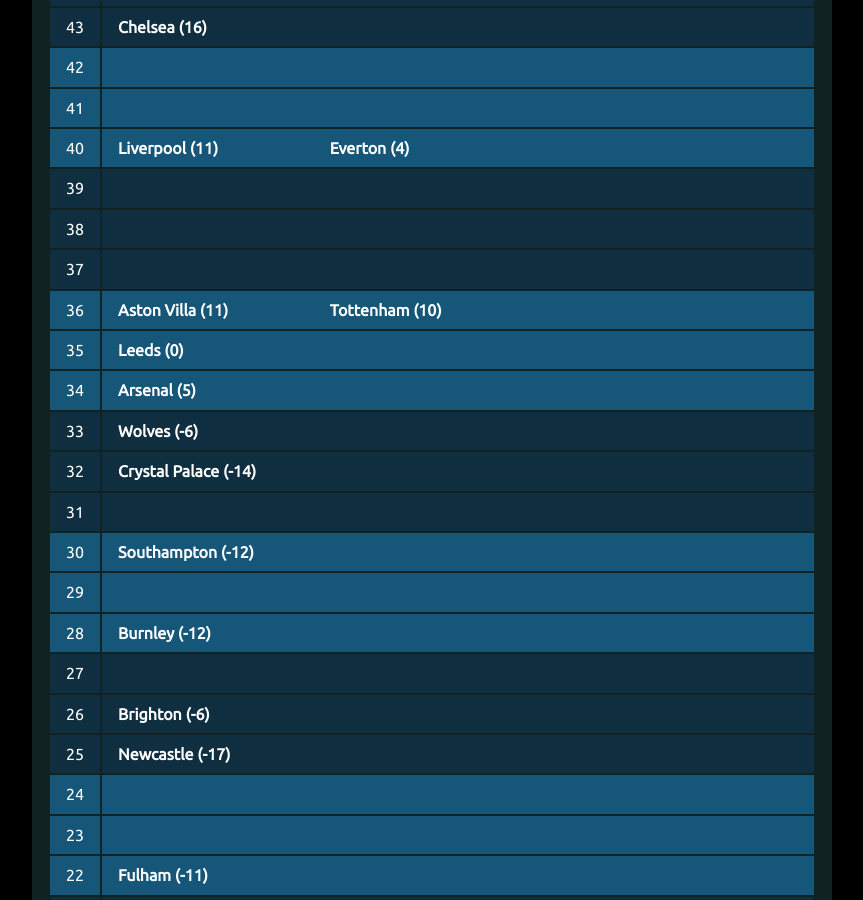
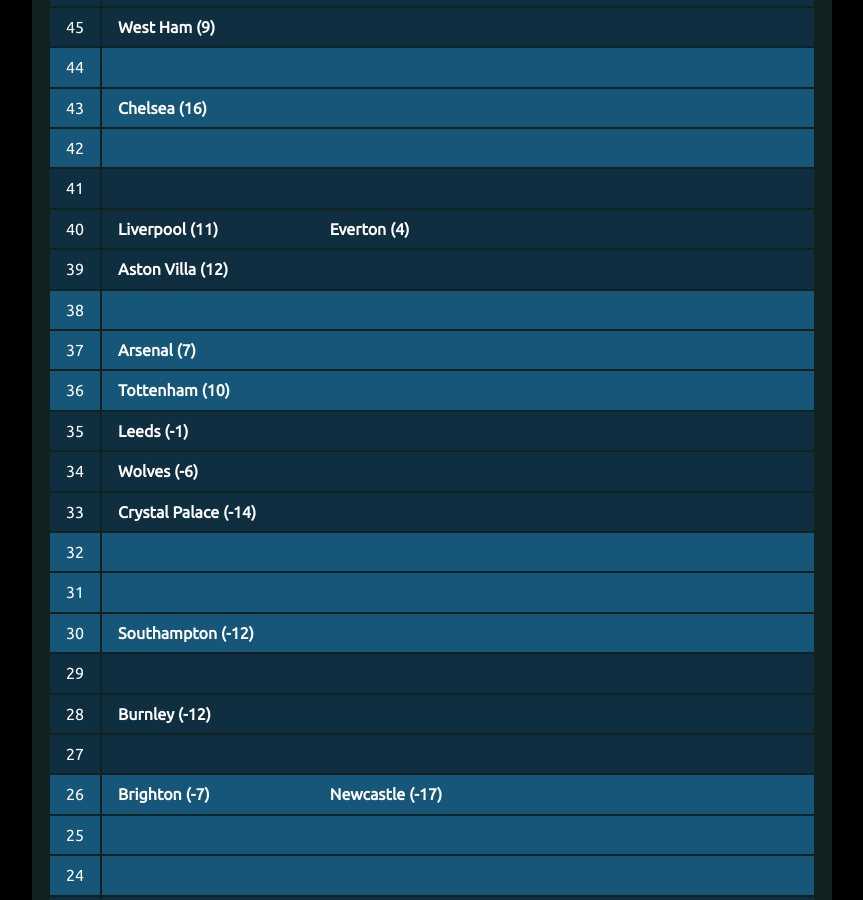
Before and after one commit to muru/muru.github.io, a Jekyll site: the page built from resources.md, in a window 1280 px wide and 900 px high, scrolled down 2522 px. Shown: the whole window, without its empty margins (208-1071 px from the left). Built offline with Jekyll 4.4.1, drawn with Linux system fonts in a browser that asks for light colours; some of the changed text lies outside the part shown.

Commit message:
updated cann-table: Mon  1 Mar 00:04:22 JST 2021

```diff
--- a/cann-table.html
+++ b/cann-table.html
@@ -1,17 +1,27 @@
 <table id="cann-table">
 <thead> <th> Pts </th> <th> Clubs (GD) </th> </thead>
 	<tr class="cann-row-1">
-		<td class="cann-point"> 60 </td>
+		<td class="cann-point"> 62 </td>
 		<td class="cann-clubs">
-			<span class="club-name"> Man City (35) </span>
+			<span class="club-name"> Man City (36) </span>
 		</td>
  	</tr>
 	<tr class="cann-row-1">
+		<td class="cann-point"> 61 </td>
+		<td class="cann-clubs">
+		</td>
+ 	</tr>
+	<tr class="cann-row-1">
+		<td class="cann-point"> 60 </td>
+		<td class="cann-clubs">
+		</td>
+ 	</tr>
+	<tr class="cann-row-2">
 		<td class="cann-point"> 59 </td>
 		<td class="cann-clubs">
 		</td>
  	</tr>
-	<tr class="cann-row-1">
+	<tr class="cann-row-2">
 		<td class="cann-point"> 58 </td>
 		<td class="cann-clubs">
 		</td>
@@ -21,12 +31,12 @@
 		<td class="cann-clubs">
 		</td>
  	</tr>
-	<tr class="cann-row-2">
+	<tr class="cann-row-1">
 		<td class="cann-point"> 56 </td>
 		<td class="cann-clubs">
 		</td>
  	</tr>
-	<tr class="cann-row-2">
+	<tr class="cann-row-1">
 		<td class="cann-point"> 55 </td>
 		<td class="cann-clubs">
 		</td>
@@ -36,12 +46,12 @@
 		<td class="cann-clubs">
 		</td>
  	</tr>
-	<tr class="cann-row-1">
+	<tr class="cann-row-2">
 		<td class="cann-point"> 53 </td>
 		<td class="cann-clubs">
 		</td>
  	</tr>
-	<tr class="cann-row-1">
+	<tr class="cann-row-2">
 		<td class="cann-point"> 52 </td>
 		<td class="cann-clubs">
 		</td>
@@ -51,16 +61,16 @@
 		<td class="cann-clubs">
 		</td>
  	</tr>
-	<tr class="cann-row-2">
+	<tr class="cann-row-1">
 		<td class="cann-point"> 50 </td>
 		<td class="cann-clubs">
 		</td>
  	</tr>
-	<tr class="cann-row-2">
+	<tr class="cann-row-1">
 		<td class="cann-point"> 49 </td>
 		<td class="cann-clubs">
 			<span class="club-name"> Man Utd (21) </span>
-			<span class="club-name"> Leicester (17) </span>
+			<span class="club-name"> Leicester (15) </span>
 		</td>
  	</tr>
 	<tr class="cann-row-1">
@@ -68,28 +78,28 @@
 		<td class="cann-clubs">
 		</td>
  	</tr>
-	<tr class="cann-row-1">
+	<tr class="cann-row-2">
 		<td class="cann-point"> 47 </td>
 		<td class="cann-clubs">
 		</td>
  	</tr>
-	<tr class="cann-row-1">
+	<tr class="cann-row-2">
 		<td class="cann-point"> 46 </td>
 		<td class="cann-clubs">
-			<span class="club-name"> West Ham (10) </span>
 		</td>
  	</tr>
 	<tr class="cann-row-2">
 		<td class="cann-point"> 45 </td>
 		<td class="cann-clubs">
+			<span class="club-name"> West Ham (9) </span>
 		</td>
  	</tr>
-	<tr class="cann-row-2">
+	<tr class="cann-row-1">
 		<td class="cann-point"> 44 </td>
 		<td class="cann-clubs">
 		</td>
  	</tr>
-	<tr class="cann-row-2">
+	<tr class="cann-row-1">
 		<td class="cann-point"> 43 </td>
 		<td class="cann-clubs">
 			<span class="club-name"> Chelsea (16) </span>
@@ -100,12 +110,12 @@
 		<td class="cann-clubs">
 		</td>
  	</tr>
-	<tr class="cann-row-1">
+	<tr class="cann-row-2">
 		<td class="cann-point"> 41 </td>
 		<td class="cann-clubs">
 		</td>
  	</tr>
-	<tr class="cann-row-1">
+	<tr class="cann-row-2">
 		<td class="cann-point"> 40 </td>
 		<td class="cann-clubs">
 			<span class="club-name"> Liverpool (11) </span>
@@ -115,50 +125,50 @@
 	<tr class="cann-row-2">
 		<td class="cann-point"> 39 </td>
 		<td class="cann-clubs">
+			<span class="club-name"> Aston Villa (12) </span>
 		</td>
  	</tr>
-	<tr class="cann-row-2">
+	<tr class="cann-row-1">
 		<td class="cann-point"> 38 </td>
 		<td class="cann-clubs">
 		</td>
  	</tr>
-	<tr class="cann-row-2">
+	<tr class="cann-row-1">
 		<td class="cann-point"> 37 </td>
 		<td class="cann-clubs">
+			<span class="club-name"> Arsenal (7) </span>
 		</td>
  	</tr>
 	<tr class="cann-row-1">
 		<td class="cann-point"> 36 </td>
 		<td class="cann-clubs">
-			<span class="club-name"> Aston Villa (11) </span>
 			<span class="club-name"> Tottenham (10) </span>
 		</td>
  	</tr>
-	<tr class="cann-row-1">
+	<tr class="cann-row-2">
 		<td class="cann-point"> 35 </td>
 		<td class="cann-clubs">
-			<span class="club-name"> Leeds (0) </span>
+			<span class="club-name"> Leeds (-1) </span>
 		</td>
  	</tr>
-	<tr class="cann-row-1">
+	<tr class="cann-row-2">
 		<td class="cann-point"> 34 </td>
 		<td class="cann-clubs">
-			<span class="club-name"> Arsenal (5) </span>
+			<span class="club-name"> Wolves (-6) </span>
 		</td>
  	</tr>
 	<tr class="cann-row-2">
 		<td class="cann-point"> 33 </td>
 		<td class="cann-clubs">
-			<span class="club-name"> Wolves (-6) </span>
-		</td>
- 	</tr>
-	<tr class="cann-row-2">
-		<td class="cann-point"> 32 </td>
-		<td class="cann-clubs">
 			<span class="club-name"> Crystal Palace (-14) </span>
 		</td>
  	</tr>
-	<tr class="cann-row-2">
+	<tr class="cann-row-1">
+		<td class="cann-point"> 32 </td>
+		<td class="cann-clubs">
+		</td>
+ 	</tr>
+	<tr class="cann-row-1">
 		<td class="cann-point"> 31 </td>
 		<td class="cann-clubs">
 		</td>
@@ -169,12 +179,12 @@
 			<span class="club-name"> Southampton (-12) </span>
 		</td>
  	</tr>
-	<tr class="cann-row-1">
+	<tr class="cann-row-2">
 		<td class="cann-point"> 29 </td>
 		<td class="cann-clubs">
 		</td>
  	</tr>
-	<tr class="cann-row-1">
+	<tr class="cann-row-2">
 		<td class="cann-point"> 28 </td>
 		<td class="cann-clubs">
 			<span class="club-name"> Burnley (-12) </span>
@@ -185,16 +195,16 @@
 		<td class="cann-clubs">
 		</td>
  	</tr>
-	<tr class="cann-row-2">
+	<tr class="cann-row-1">
 		<td class="cann-point"> 26 </td>
 		<td class="cann-clubs">
-			<span class="club-name"> Brighton (-6) </span>
+			<span class="club-name"> Brighton (-7) </span>
+			<span class="club-name"> Newcastle (-17) </span>
 		</td>
  	</tr>
-	<tr class="cann-row-2">
+	<tr class="cann-row-1">
 		<td class="cann-point"> 25 </td>
 		<td class="cann-clubs">
-			<span class="club-name"> Newcastle (-17) </span>
 		</td>
  	</tr>
 	<tr class="cann-row-1">
@@ -202,15 +212,15 @@
 		<td class="cann-clubs">
 		</td>
  	</tr>
-	<tr class="cann-row-1">
+	<tr class="cann-row-2">
 		<td class="cann-point"> 23 </td>
 		<td class="cann-clubs">
+			<span class="club-name"> Fulham (-11) </span>
 		</td>
  	</tr>
-	<tr class="cann-row-1">
+	<tr class="cann-row-2">
 		<td class="cann-point"> 22 </td>
 		<td class="cann-clubs">
-			<span class="club-name"> Fulham (-11) </span>
 		</td>
  	</tr>
 	<tr class="cann-row-2">
@@ -218,12 +228,12 @@
 		<td class="cann-clubs">
 		</td>
  	</tr>
-	<tr class="cann-row-2">
+	<tr class="cann-row-1">
 		<td class="cann-point"> 20 </td>
 		<td class="cann-clubs">
 		</td>
  	</tr>
-	<tr class="cann-row-2">
+	<tr class="cann-row-1">
 		<td class="cann-point"> 19 </td>
 		<td class="cann-clubs">
 		</td>
@@ -233,12 +243,13 @@
 		<td class="cann-clubs">
 		</td>
  	</tr>
-	<tr class="cann-row-1">
+	<tr class="cann-row-2">
 		<td class="cann-point"> 17 </td>
 		<td class="cann-clubs">
+			<span class="club-name"> West Brom (-35) </span>
 		</td>
  	</tr>
-	<tr class="cann-row-1">
+	<tr class="cann-row-2">
 		<td class="cann-point"> 16 </td>
 		<td class="cann-clubs">
 		</td>
@@ -248,13 +259,12 @@
 		<td class="cann-clubs">
 		</td>
  	</tr>
-	<tr class="cann-row-2">
+	<tr class="cann-row-1">
 		<td class="cann-point"> 14 </td>
 		<td class="cann-clubs">
-			<span class="club-name"> West Brom (-36) </span>
 		</td>
  	</tr>
-	<tr class="cann-row-2">
+	<tr class="cann-row-1">
 		<td class="cann-point"> 13 </td>
 		<td class="cann-clubs">
 		</td>
@@ -264,11 +274,11 @@
 		<td class="cann-clubs">
 		</td>
  	</tr>
-	<tr class="cann-row-1">
+	<tr class="cann-row-2">
 		<td class="cann-point"> 11 </td>
 		<td class="cann-clubs">
 			<span class="club-name"> Sheff Utd (-26) </span>
 		</td>
  	</tr>
 </table>
-<span id="cann-gen-note"> Generated on  Sunday, 28 February 2021 at 00:00 JST. </span>
+<span id="cann-gen-note"> Generated on  Monday, 01 March 2021 at 00:04 JST. </span>
```
